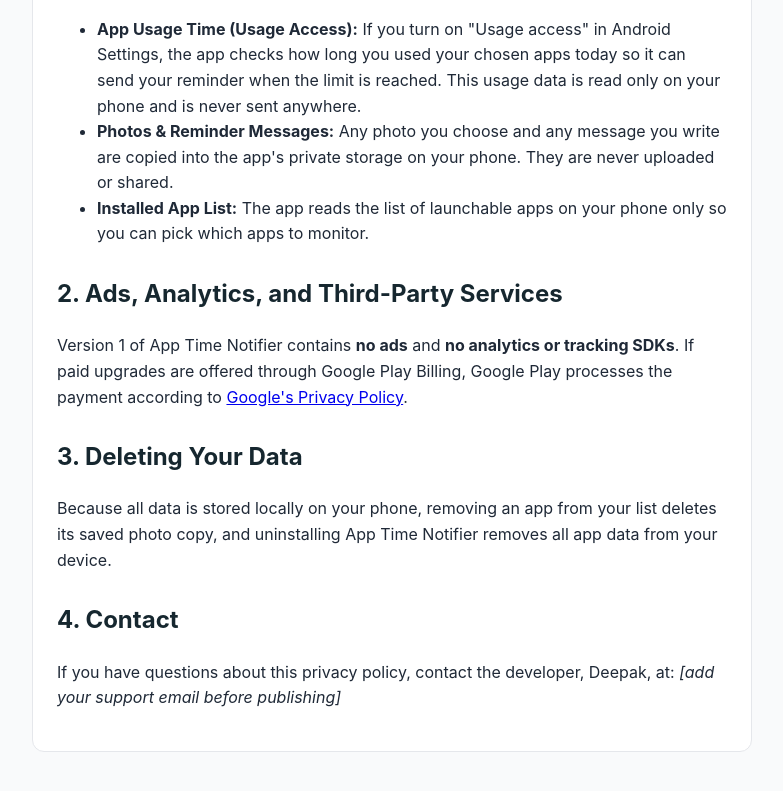
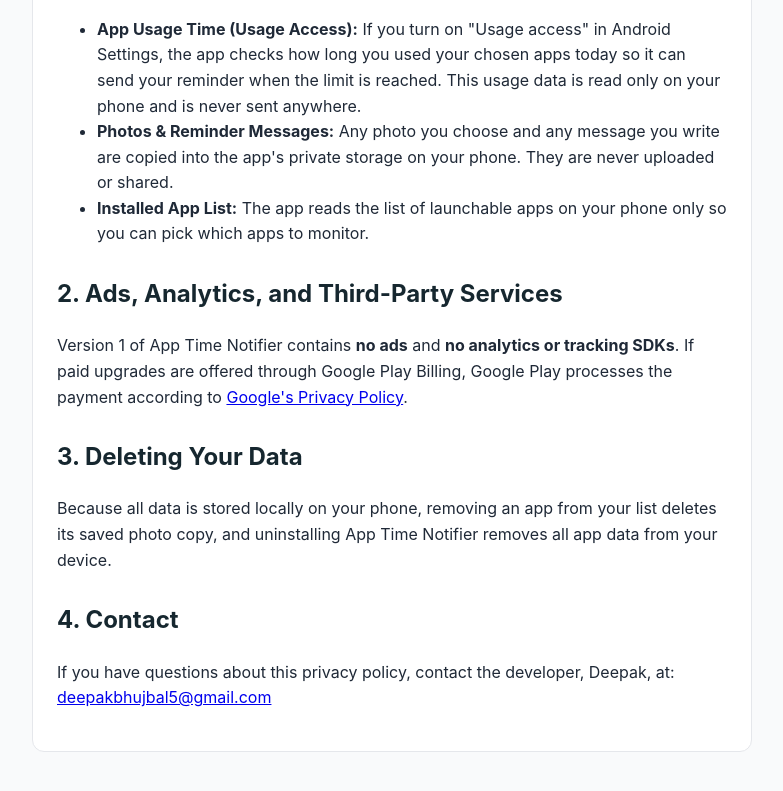
Before and after one commit to dee4795/app_time_notifier, a website: page docs/privacy-policy.html in a window 1280 px wide. Shown: the part 347-1138 px from the top of the page, without its empty margins (248-1031 px from the left). Drawn offline with Linux system fonts and the light colour scheme.

Commit message:
Add support email to privacy policy

```diff
--- a/docs/privacy-policy.html
+++ b/docs/privacy-policy.html
@@ -68,7 +68,7 @@
     <h2>4. Contact</h2>
     <p>
       If you have questions about this privacy policy, contact the developer, Deepak, at:
-      <em>[add your support email before publishing]</em>
+      <a href="mailto:deepakbhujbal5@gmail.com">deepakbhujbal5@gmail.com</a>
     </p>
   </div>
 </body>
```
